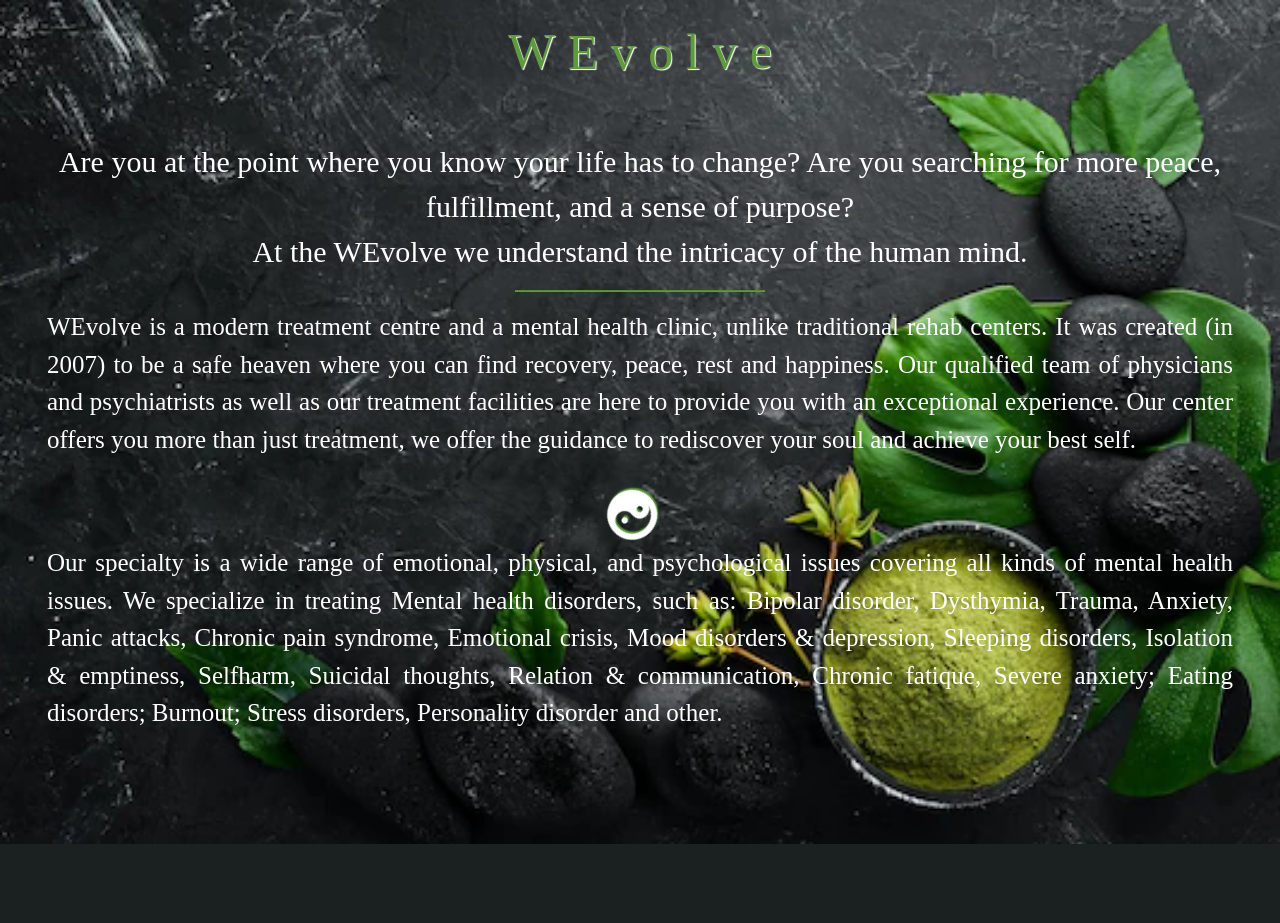
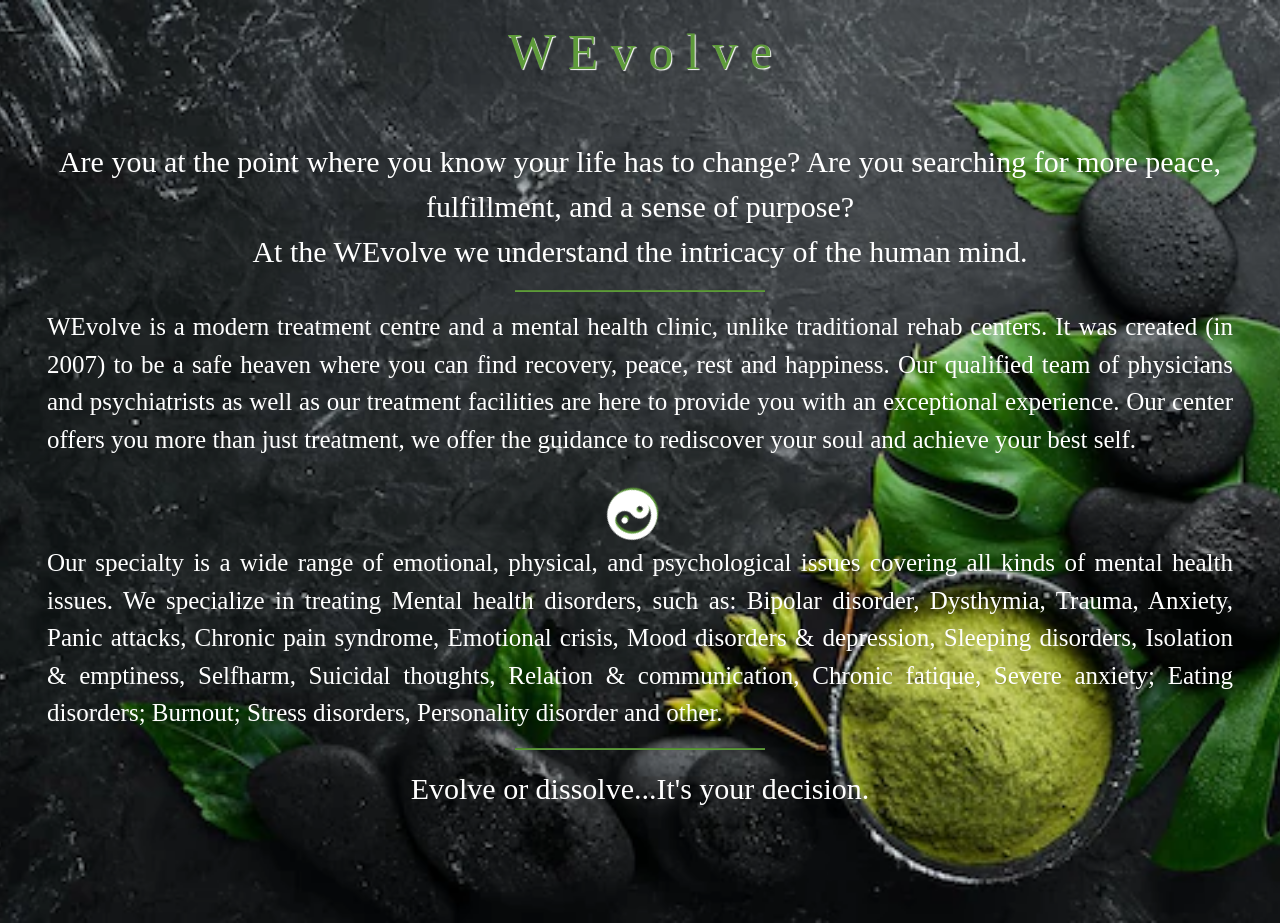
Before and after one commit to annatolchynska/WEvolve, a Python web app: template template/about.html in a window 1280 px wide. Shown: the part 40-963 px from the top of the page. Before the commit the page ends 884 px from the top, so only its background shows below. Run offline with Jinja, Linux system fonts and the light colour scheme; the template is opened without the code that fills it, so the values that code supplies are empty; some libraries are stand-ins or nearby versions; some web fonts are replaced.

Commit message:
Insert more content to about section.

```diff
--- a/css/about.css
+++ b/css/about.css
@@ -208,6 +208,10 @@ body {
     text-align: justify;
     color: white;
 }
+#quote {
+    text-align: center;
+    font-size: 30px;
+}
 
 
 /* media queries */
--- a/template/about.html
+++ b/template/about.html
@@ -115,6 +115,10 @@
                             disorders;
                             Burnout; Stress disorders, Personality disorder and other.
                         </p>
+                        <hr class="block-divider">
+                        <p class="lead" id="quote">
+                            Evolve or dissolve...It's your decision.
+                        </p>
                     </div>
                 </section>
             </div>
```
Also changed, not shown: images/zen.jpg (deleted).
